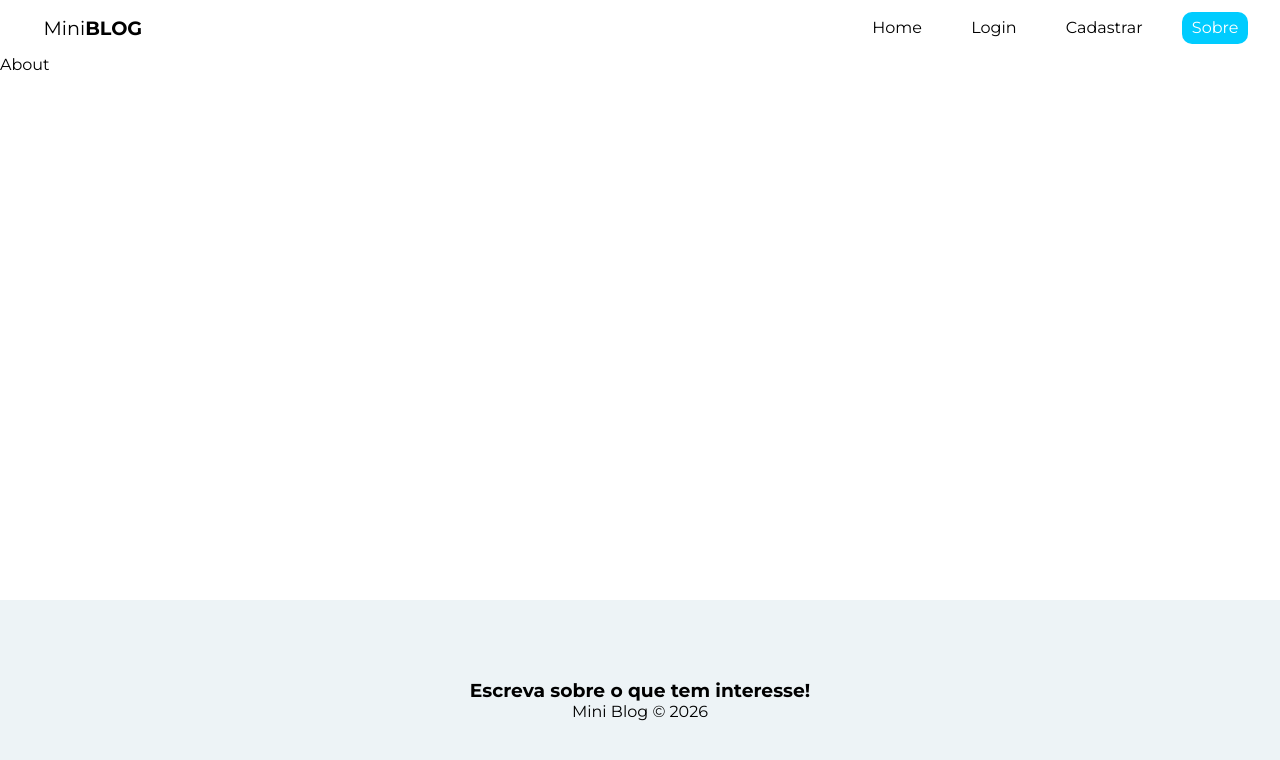
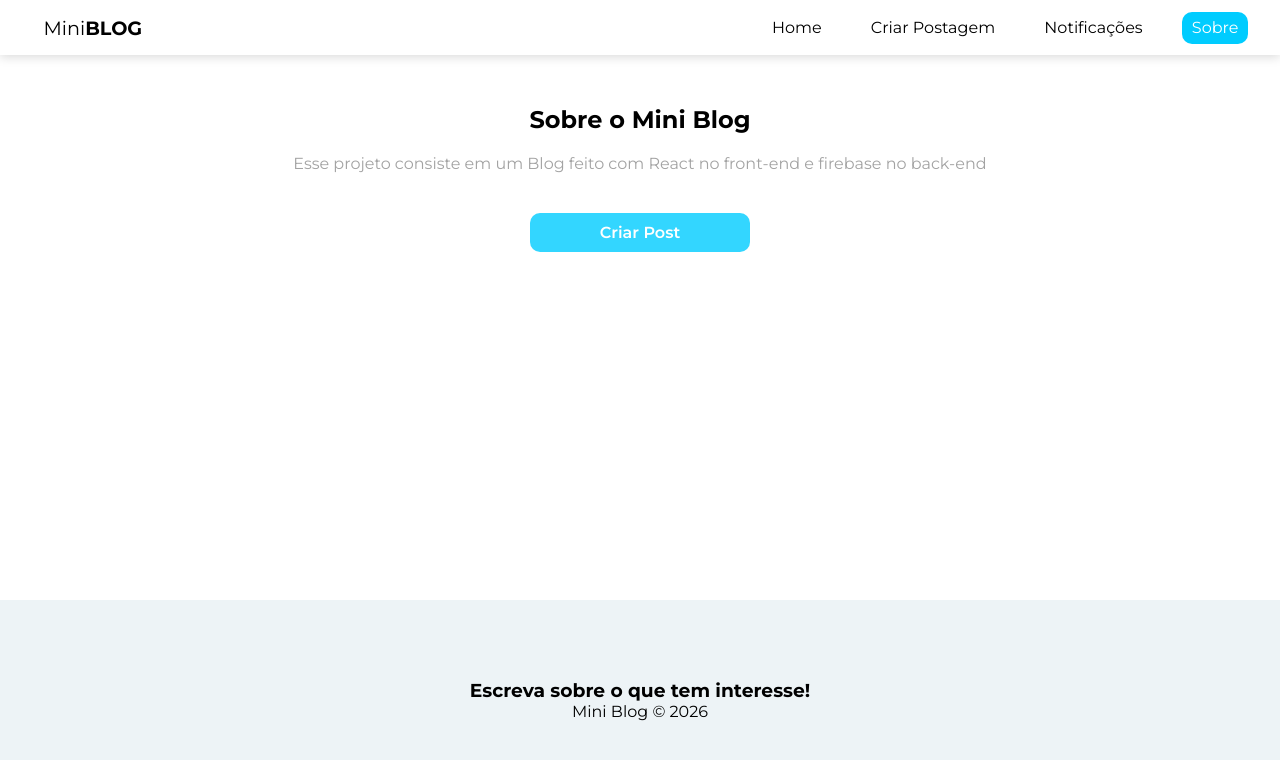
Before and after one commit to Jo4ocarlos/Desafios-React, a React (Vite) app in the folder Mini Blog/blog/: page /about in a window 1280 px wide. Shown: the top 760 px of the page. Built offline with nearby package versions, Linux system fonts and the light colour scheme; no server answers; sample sign-in values are in the browser's storage.

Commit message:
criando redirecionamento para usuarios logados

```diff
--- a/Mini Blog/blog/src/App.jsx
+++ b/Mini Blog/blog/src/App.jsx
@@ -26,10 +26,30 @@ import Footer from "./components/Footer/Footer";
 //css
 import "./App.css";
 import { useContext } from "react";
+import CreatePost from "./pages/userAuthenticatedPages/CreatePost/CreatePost";
+import Dashboard from "./pages/userAuthenticatedPages/Dasgboard/Dashboard";
+import NotFound from "./pages/NotFound/NotFound";
 
 function App() {
+  //vamos criar a logica aqui porque engloba todas as funções e pagina
+  const [user, setUser] = useState(undefined)
+  const {auth} = useAuthentication()
+
+  const loadingUser = user === undefined //vamos usar na logica la em baixo se o usuario for undefined a gente não renderiza nada
+
+  useEffect(()=>{
+    onAuthStateChanged(auth, (user)=>{
+      setUser(user)
+    })
+  }, [auth])
+
+  if(loadingUser){
+    return <p>Carregando..</p>
+  }
+
+
   return (
-    <AuthContextProvider>
+      <AuthContextProvider value={{user}}> {/*passando o usuario aqui eu consigo utilizalo em todos os loccais(até porque é context) */}
       <BrowserRouter>
         <div className="container">
           <header>
@@ -39,9 +59,12 @@ function App() {
           <main className="main-content">
             <Routes>
               <Route path="/" element={<Home />} />
-              <Route path="/login" element={<Login />} />
+              <Route path="/login" element={!user? <Login /> : <Navigate to="/"/>} /> {/*se o usuario estiver logado a gente redireciona ele para a home, caso tente forçar a pagina de login pela barra de pesquisa */}
               <Route path="/register" element={<Register />} />
               <Route path="/about" element={<About />} />
+              <Route path="/post/create" element={user? <CreatePost/> : <Navigate to={'/login'}/>}/>
+              <Route path="/dashboard" element={user? <Dashboard/> : <Navigate to={'/login'}/>}/>
+              <Route path="*" element={<NotFound/>}/>
             </Routes>
           </main>
 
--- a/Mini Blog/blog/src/components/Navbar/NavBar.jsx
+++ b/Mini Blog/blog/src/components/Navbar/NavBar.jsx
@@ -1,7 +1,14 @@
 import { NavLink } from "react-router-dom";
 //css
 import styles from "./NavBar.module.css";
+
+//hoooks
+import { useAuthentication } from "../../hooks/useAuthentication";
+import { useAuthValue } from "../../context/AuthContext"; //usuario que é passado lá no app, vamos desestruturar atribuindo a uma variavel
 const NavBar = () => {
+
+  const { user }= useAuthValue();
+
   return (
     <nav className={styles.nav}>
 
@@ -13,12 +20,31 @@ const NavBar = () => {
         <li>
           <NavLink to="/">Home</NavLink>
         </li>
-        <li>
+        {/*usuarios não autenticados vão ver as paginas login e cadastrar caso contrario, vera as de usuarios autenticados */}
+       {!user &&
+       <>
+         <li>
           <NavLink to="/login">Login</NavLink>
         </li>
         <li>
           <NavLink to="/register">Cadastrar</NavLink>
         </li>
+       </>
+
+       }
+       {user &&
+       <>
+         <li>
+          <NavLink to="/post/create">Criar Postagem</NavLink>
+        </li>
+        <li>
+          <NavLink to="/dashboard">Notificações</NavLink>
+        </li>
+       </>
+
+       }
+
+
         <li>
           <NavLink to="/about">Sobre</NavLink>
         </li>
--- a/Mini Blog/blog/src/components/Navbar/NavBar.module.css
+++ b/Mini Blog/blog/src/components/Navbar/NavBar.module.css
@@ -1,10 +1,11 @@
 .nav{
     display: flex;
-    box-shadow:rgba(0,0,0, .15) 0 px -2px 10px 0px;
+    box-shadow:rgba(0,0,0, .15) 0px 2px 10px 0px;
     align-items: center;
     justify-content: space-between;
     align-items: center;
     padding: .5em 2em;
+    margin-bottom: 50px;
 }
 .nav a{
     text-decoration: none;
--- a/Mini Blog/blog/src/context/AuthContext.jsx
+++ b/Mini Blog/blog/src/context/AuthContext.jsx
@@ -1,4 +1,5 @@
-import { createContext, useState } from "react";
+import { createContext, useState, useContext} from "react";
+
 
 export const AuthContext = createContext()
 
--- a/Mini Blog/blog/src/pages/About/About.jsx
+++ b/Mini Blog/blog/src/pages/About/About.jsx
@@ -1,9 +1,15 @@
-
-
+import { Link } from "react-router-dom";
+import styles from './About.module.css'
 const About = () => {
   return (
-    <div>About</div>
-  )
-}
+    <div className={styles.about}>
+      <h2>
+        Sobre o Mini <span>Blog</span>
+      </h2>
+      <p>Esse projeto consiste em um Blog feito com React no front-end e firebase no back-end</p>
+      <Link className="btn" to={'/post/create'}>Criar Post</Link>
+    </div>
+  );
+};
 
-export default About
+export default About;
--- a/Mini Blog/blog/src/pages/About/About.module.css
+++ b/Mini Blog/blog/src/pages/About/About.module.css
@@ -0,0 +1,16 @@
+.about{
+    display: flex;
+    text-align: center;
+    flex-direction: column;
+    justify-content: center;
+    align-items: center;
+    gap: 20px;
+}
+.about p{
+    color: #a3a3a3;
+    margin-bottom: 10px;
+}
+.about a{
+    display: block;
+    margin-top: 10px;
+}
--- /dev/null
+++ b/Mini Blog/blog/src/pages/NotFound/NotFound.jsx
@@ -0,0 +1,9 @@
+import React from 'react'
+
+const NotFound = () => {
+  return (
+    <div><h1>NotFound</h1></div>
+  )
+}
+
+export default NotFound
--- /dev/null
+++ b/Mini Blog/blog/src/pages/userAuthenticatedPages/CreatePost/CreatePost.jsx
@@ -0,0 +1,9 @@
+import styles from './createPost.module.css'
+
+const CreatePost = () => {
+  return (
+    <div>CreatePost</div>
+  )
+}
+
+export default CreatePost
--- /dev/null
+++ b/Mini Blog/blog/src/pages/userAuthenticatedPages/Dasgboard/Dashboard.jsx
@@ -0,0 +1,9 @@
+import styles from './Dashboard.module.css'
+
+const Dashboard = () => {
+  return (
+    <div>Dashboard</div>
+  )
+}
+
+export default Dashboard
```
Also changed, not shown: Mini Blog/blog/src/pages/userAuthenticatedPages/CreatePost/CreatePost.module.css (added), Mini Blog/blog/src/pages/userAuthenticatedPages/Dasgboard/Dashboard.module.css (added).
